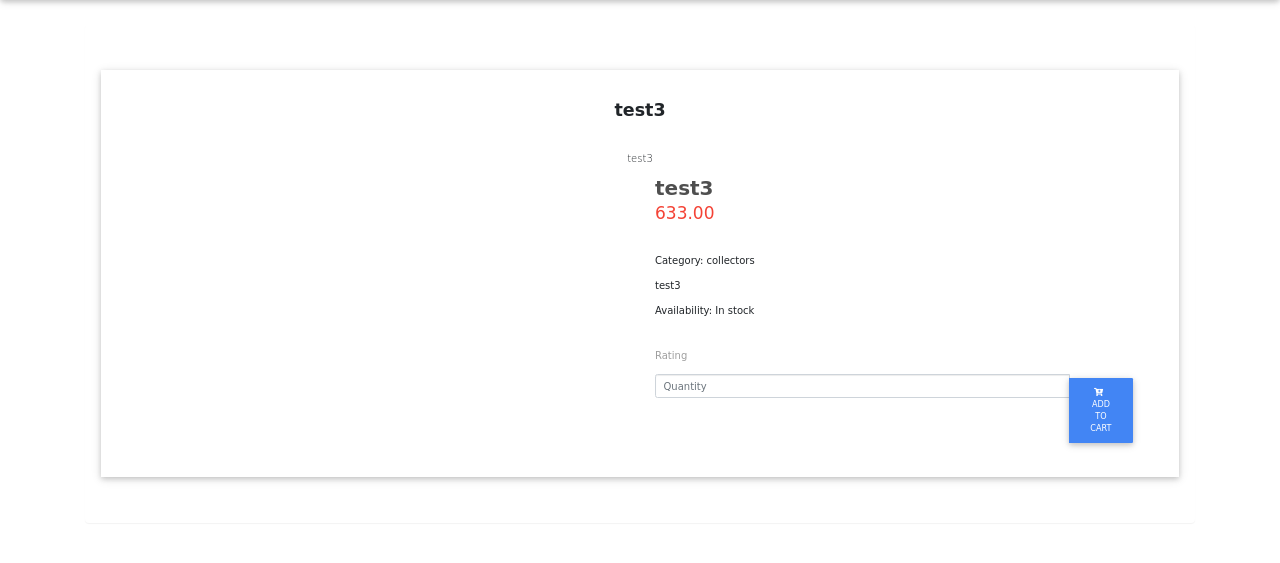
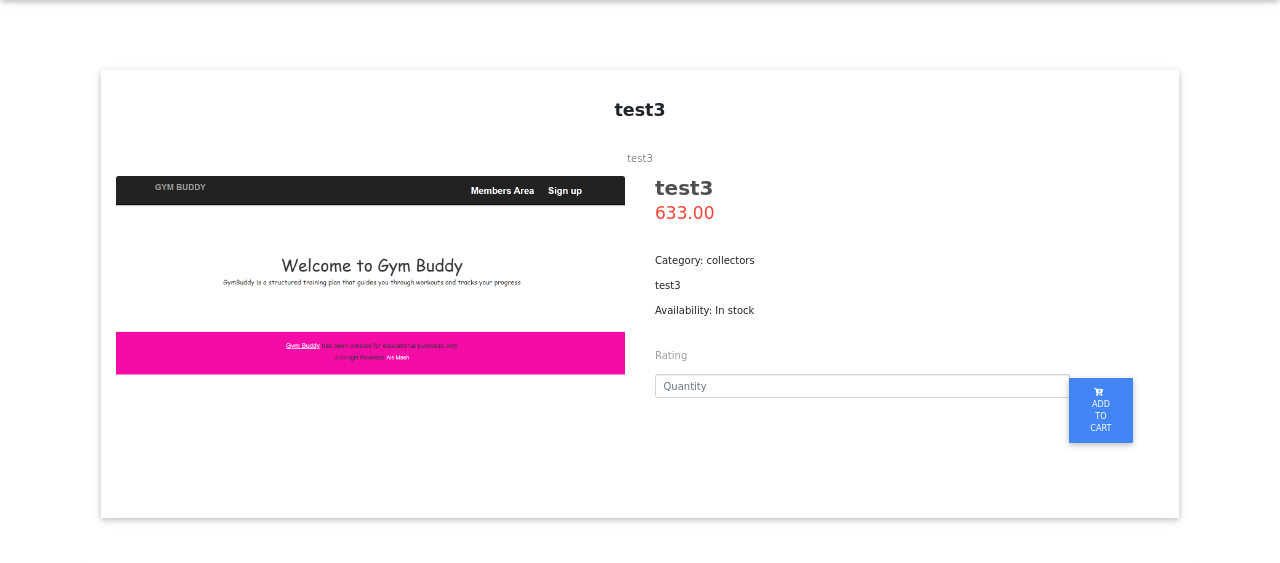
Before and after one commit to murphya14/portfolio, a Django app: page /hobby_product/details/4/ in a window 1280 px wide. Shown: the part 76-639 px from the top of the page. Run offline with Django 3.2, Linux system fonts and the light colour scheme; data comes from the database, SQL or seed files in the repository; some libraries are stand-ins or nearby versions.

Commit message:
Fixed the image for details.html

```diff
--- a/hobby_product/templates/details.html
+++ b/hobby_product/templates/details.html
@@ -13,10 +13,11 @@
 
     <div class="row">
       <div class="col-lg-6">
-
+        <img class="img-fluid product rounded" src="{{ MEDIA_URL }}{{ product_detail.image }}">
         </div>
         <!--/.Image-->
-        <div class="product" style="background-image: url('{{ MEDIA_URL }}{{ product_detail.image }}')"></div>
+
+
       <div class="col-lg-5 text-center text-md-left">
 
         <h2 class="h2-responsive text-center text-md-left product-name font-weight-bold dark-grey-text mb-1 ml-xl-0 ml-4">{{product_detail.name}}</h2>
@@ -35,7 +36,7 @@
 
           <p class="ml-xl-0 ml-4">{{ product_detail.description }}</p>
 
-        <strong>Availability: </strong>In stock</p>
+            <p><strong>Availability: </strong>In stock</p>
 
           <div class="mt-5">
             <p class="grey-text">Rating</p>
```
